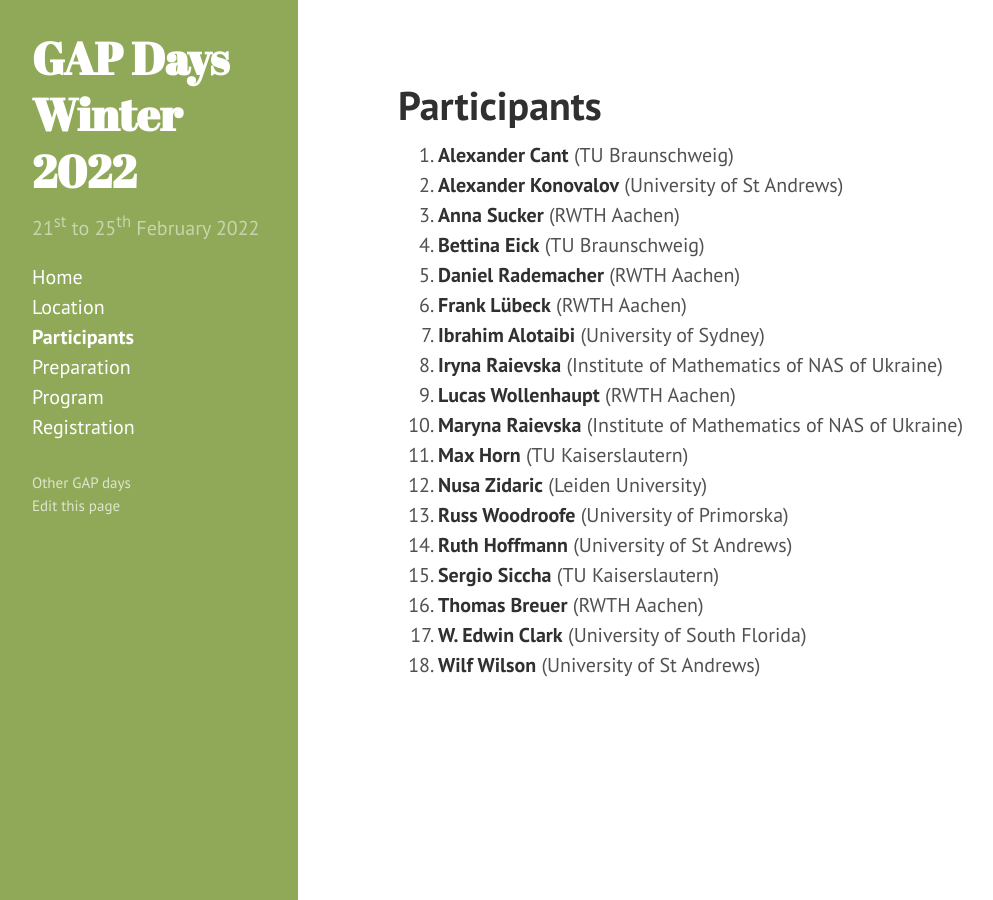
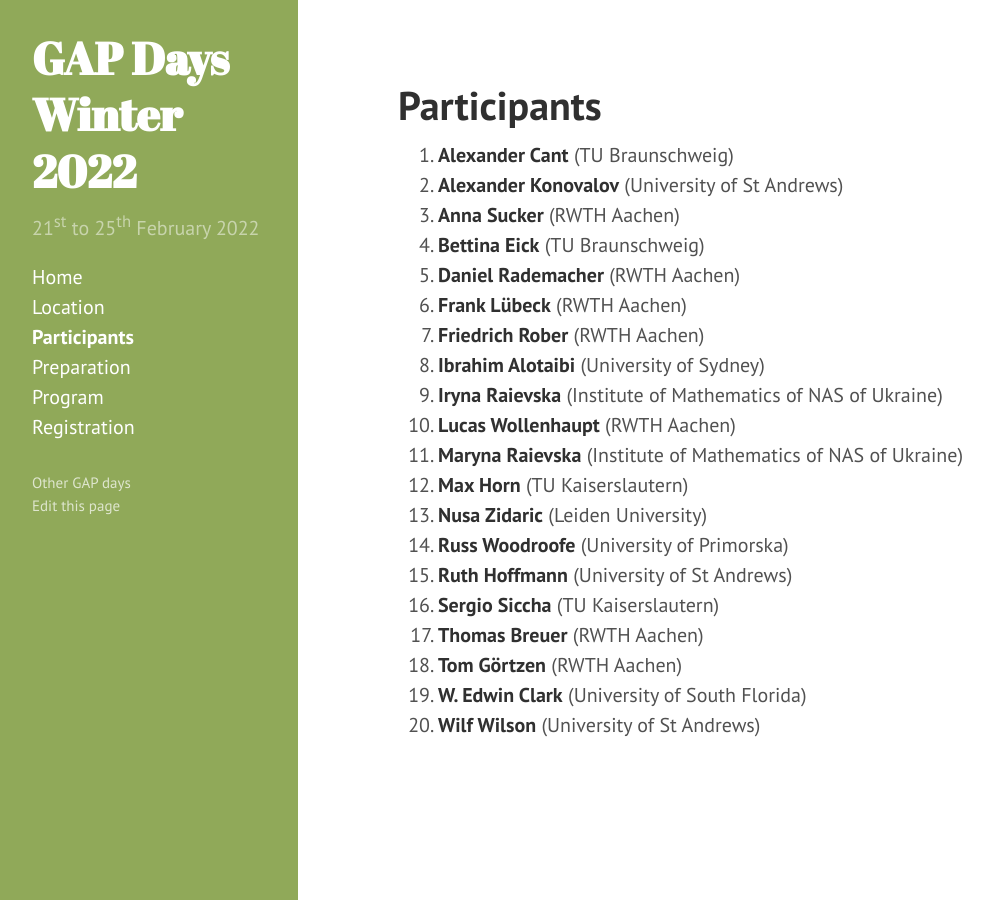
Before and after one commit to gapdays/gapdays2022-winter, a Jekyll site: the page built from participants.md, in a window 1280 px wide. Shown: the whole page, without its empty margins (2-995 px from the left). Built offline with Jekyll 4.4.1, drawn with Linux system fonts in a browser that asks for light colours.

Commit message:
Two more registrations

```diff
--- a/participants.md
+++ b/participants.md
@@ -20,6 +20,8 @@ participants:
   - {name: Iryna Raievska, affiliation: Institute of Mathematics of NAS of Ukraine, Kyiv, Ukraine}
   - {name: Sergio Siccha, affiliation: TU Kaiserslautern, Germany}
   - {name: Thomas Breuer, affiliation: RWTH Aachen, Germany}
+  - {name: Tom Görtzen, affiliation: RWTH Aachen, Germany}
+  - {name: Friedrich Rober, affiliation: RWTH Aachen, Germany}
 ---
 
 <ol>{% assign participants = page.participants | sort: "name" %}
```
